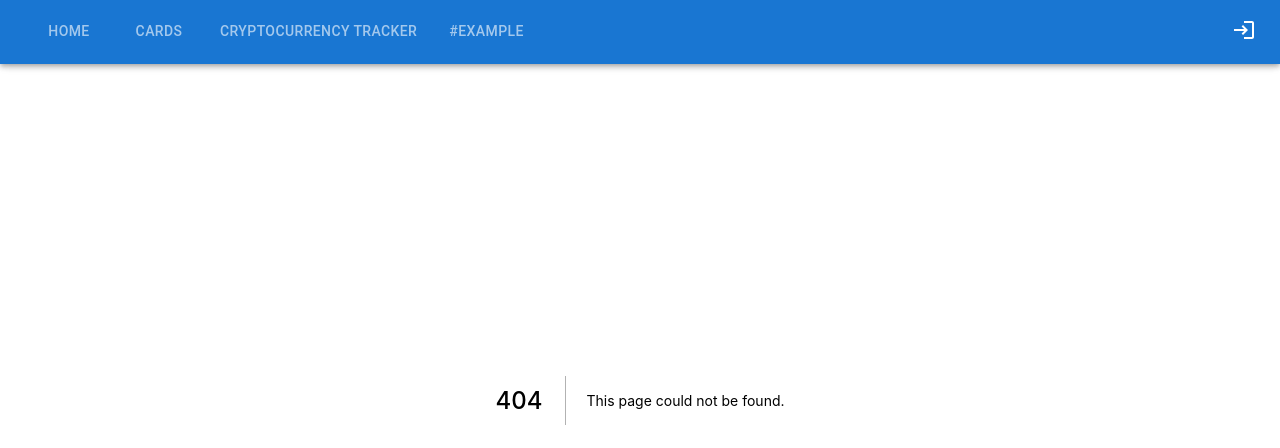
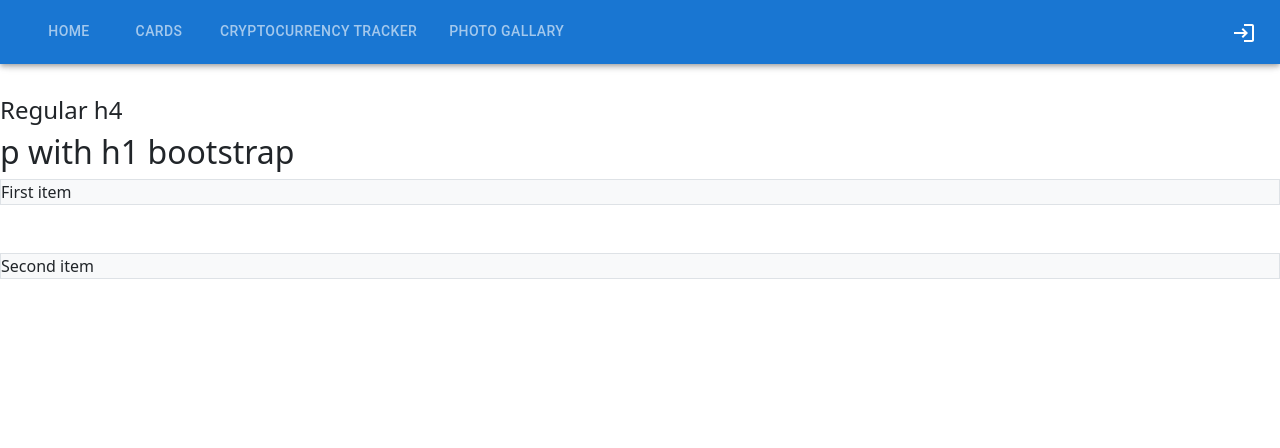
Before and after one commit to omidshome/profile, a Next.js app: page /photo in a window 1280 px wide. Before the commit this address had no page. Shown: the top 448 px of the page. Built offline with nearby package versions, Linux system fonts and the light colour scheme; a small style sheet from the web is missing.

Commit message:
adding photo tab to the project which is a  bootstrap version

```diff
--- a/components/Navigation/DrawerHamberger.js
+++ b/components/Navigation/DrawerHamberger.js
@@ -42,6 +42,13 @@ const NavDrawer = () => {
               </ListItemText>
             </ListItemIcon>
           </ListItemButton>
+          <ListItemButton>
+            <ListItemIcon>
+              <ListItemText onClick={() => router.push("/photo")}>
+                Photo Gallary
+              </ListItemText>
+            </ListItemIcon>
+          </ListItemButton>
         </List>
       </Drawer>
 
--- a/components/Navigation/NavBar.js
+++ b/components/Navigation/NavBar.js
@@ -43,7 +43,10 @@ const NavBar = () => {
                   label="Cryptocurrency tracker"
                   onClick={() => router.push("/cryptot")}
                 />
-                <Tab label="#example" onClick={() => router.push("/")} />
+                <Tab
+                  label="Photo Gallary"
+                  onClick={() => router.push("/photo")}
+                />
               </Tabs>
               <Box marginLeft={"auto"}>
                 <LoginIcon />
--- a/pages/_app.js
+++ b/pages/_app.js
@@ -1,6 +1,7 @@
 import "../styles/globals.css";
 import "../styles/PhotoCarousel.css";
 import NavBar from "../components/Navigation/NavBar";
+import "bootstrap/dist/css/bootstrap.min.css";
 
 function MyApp({ Component, pageProps }) {
   return (
--- /dev/null
+++ b/pages/photo/index.js
@@ -0,0 +1,21 @@
+import { Stack } from "react-bootstrap";
+
+function Index() {
+  return (
+    <div>
+      <br />
+      <br />
+      <br />
+      <br />
+      <h4>Regular h4</h4>
+      <p className="h2">p with h1 bootstrap</p>
+
+      <Stack gap={5}>
+        <div className="bg-light border">First item</div>
+        <div className="bg-light border">Second item</div>
+      </Stack>
+    </div>
+  );
+}
+
+export default Index;
```
